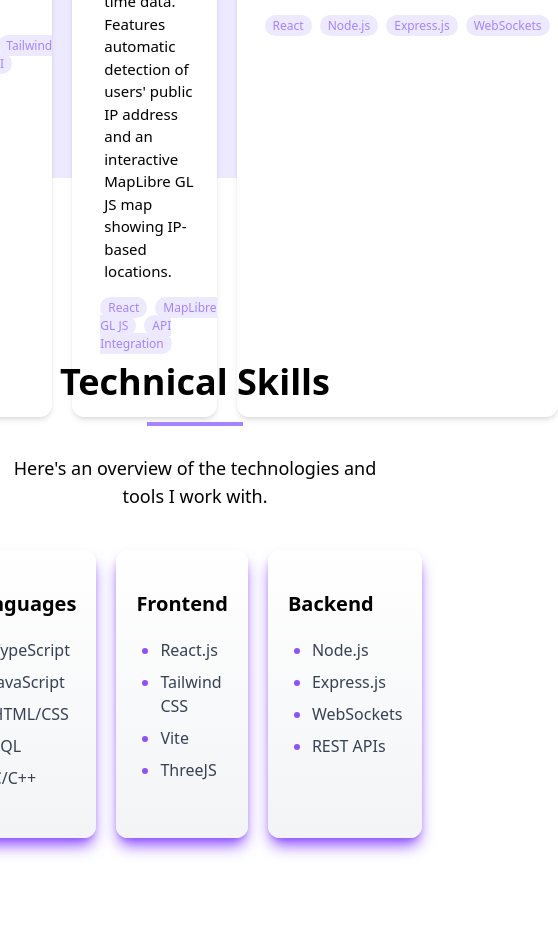
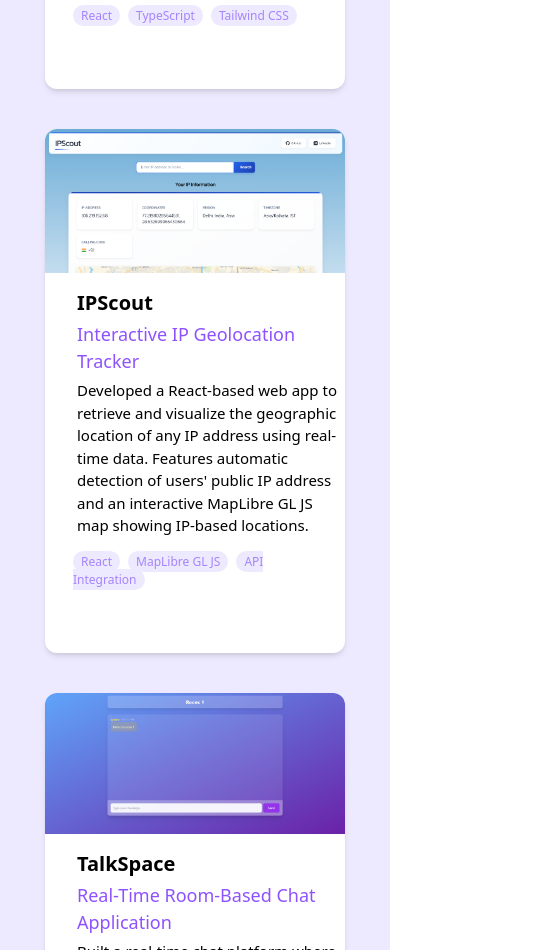
Before and after one commit to lkshayb/PortFolio, a React (Vite) app: page / in a window 390 px wide. Shown: the part 2640-3590 px from the top of the page, 558 px wide, since content can reach past the window. Built offline with nearby package versions, Linux system fonts and the light colour scheme.

Commit message:
Improved Responsiveness for all the components (especially projects & skills components)

```diff
--- a/src/comp/Contact.jsx
+++ b/src/comp/Contact.jsx
@@ -5,14 +5,17 @@ export default function Contact({HeroRef}){
 
     return(
         <div className="bg-gradient-to-t pl-10 pr-10 pt-10 from-[#010440] to-black h-50">
-            <div className=" flex justify-between items-center">
+            <div className=" sm:flex justify-between items-center">
                 <div>
                     <div className="text-3xl font-bold font-sans text-white w-auto mb-2"  >
                         <span onClick={() => HeroRef.current?.scrollIntoView({behavior : 'smooth'})}>Lakshay</span><span className="text-blue-400">.</span>
                     </div>
-                    <div className="text-lg text-gray-400">
+                    <div className="lg:text-lg text-sm text-gray-400">
                         Building the web, one project at a time.
                     </div>
+                </div>
+                <div className="flex justify-center mb-7 mt-5">
+                    <hr className="w-[100%] h-[0.5px] bg-gray-600 border-0" />
                 </div>
                 <div className="text-gray-300 mr-10">
                     <a href="https://github.com/lkshayb" target="_blank">Github</a>
--- a/src/comp/Project.jsx
+++ b/src/comp/Project.jsx
@@ -3,8 +3,8 @@ import { div } from "three/tsl"
 export default function Project(){
     function ProdCard(props){
         return(
-            <div className="bg-white pb-10 rounded-xl w-100 shadow-md hover:shadow-xl duration-200 ease-in">
-                <img src={props.image} className="rounded-t-xl hover:scale-102 duration-200 ease-in hover:rounded-xl" alt="" />
+            <div className="bg-white pb-10 rounded-xl lg:mb-0 mb-10 w-75 sm:w-100 mx-1 shadow-md hover:shadow-xl duration-200 ease-in">
+                <img src={props.image} className="rounded-t-xl hover:scale-102  duration-200 ease-in hover:rounded-xl" alt="" />
                 <div className="font-[600] text-xl pl-8 pt-4">
                     <span className="">{props.ProjectName}</span>
                 </div>
@@ -27,7 +27,7 @@ export default function Project(){
         )
     }
     return(
-        <div className="h-[110vh] bg-violet-100 mb-20">
+        <div className="h-auto  bg-violet-100 pb-20">
             <div className="text-white mb-20">.</div>
             <div className="flex items-center justify-center ">
                 <div className="text-center max-w-2xl">
@@ -41,7 +41,8 @@ export default function Project(){
                 </div>
 
             </div>
-            <div className="flex gap-5 justify-center mt-10">
+            <div className="lg:flex ml-auto mr-auto  gap-5 justify-center mt-10 lg:max-w-none max-w-fit">
+
                 <ProdCard
                 ProjectName="SlangSter"
                 image="./slangster.png"
@@ -50,7 +51,7 @@ export default function Project(){
                 tech1="React"
                 tech2="TypeScript"
                 tech3="Tailwind CSS"
-                tech4="Google Gemini AI"
+
                 />
                 <ProdCard
                 ProjectName="IPScout"
--- a/src/comp/Skills.jsx
+++ b/src/comp/Skills.jsx
@@ -1,6 +1,6 @@
 export default function Skills(){
     return(
-        <div className="h-[90vh] flex-col mb-20">
+        <div className="h-auto flex-col mb-20">
             <div className="text-white mb-20">.</div>
 
             <div className="flex items-center justify-center ">
@@ -17,9 +17,9 @@ export default function Skills(){
                 </div>
 
             </div>
-            <div className="text-left flex justify-center">
+            <div className=" lg:flex justify-center lg:max-w-none max-w-fit ml-auto mr-auto">
 
-            <div className="shadow-violet-500 mr-5 rounded-xl shadow-lg hover:shadow-2xl duration-200 ease-in w-100  py-10 px-5 mt-10 max-w-xl text-left bg-gradient-to-b from-white to-gray-100 hover:bg-gradient-to-t duration-400 ease-in">
+                <div className="text-left shadow-violet-500 ml-5 mr-5 rounded-xl shadow-lg hover:shadow-2xl duration-200 ease-in lg:w-100 w-70  py-10 px-5 mt-10 max-w-xl text-left bg-gradient-to-b from-white to-gray-100 hover:bg-gradient-to-t duration-400 ease-in">
                     <div className="font-semibold text-xl">Languages</div>
                     <ul class='list-outside list-disc ml-6 mt-5  text-md'>
                         <li class="text-violet-500 mb-2">
@@ -40,7 +40,7 @@ export default function Skills(){
                     </ul>
                 </div>
 
-            <div className="shadow-violet-500 mr-5 rounded-xl shadow-lg hover:shadow-2xl duration-200 ease-in w-100  py-10 px-5 mt-10 max-w-xl text-left bg-gradient-to-b from-white to-gray-100 hover:bg-gradient-to-t duration-400 ease-in">
+                <div className="text-left lg:ml-0 ml-5 shadow-violet-500 mr-5 rounded-xl shadow-lg hover:shadow-2xl duration-200 ease-in lg:w-100 w-70  py-10 px-5 mt-10 max-w-xl text-left bg-gradient-to-b from-white to-gray-100 hover:bg-gradient-to-t duration-400 ease-in">
                     <div className="font-semibold text-xl">Frontend</div>
                     <ul class='list-outside list-disc ml-6 mt-5  text-md'>
                         <li class="text-violet-500 mb-2">
@@ -59,7 +59,7 @@ export default function Skills(){
                     </ul>
                 </div>
 
-            <div className="shadow-violet-500 mr-5 rounded-xl shadow-lg hover:shadow-2xl duration-200 ease-in w-100  py-10 px-5 mt-10 max-w-xl text-left bg-gradient-to-b from-white to-gray-100 hover:bg-gradient-to-t duration-400 ease-in">
+                <div className="lg:ml-0 ml-5 text-left shadow-violet-500 mr-5 rounded-xl shadow-lg hover:shadow-2xl duration-200 ease-in lg:w-100 w-70  py-10 px-5 mt-10 max-w-xl text-left bg-gradient-to-b from-white to-gray-100 hover:bg-gradient-to-t duration-400 ease-in">
                     <div className="font-semibold text-xl">Backend</div>
                     <ul class='list-outside list-disc ml-6 mt-5  text-md'>
                         <li class="text-violet-500 mb-2">
```
Lines whose indentation alone changed are shown as unchanged.
